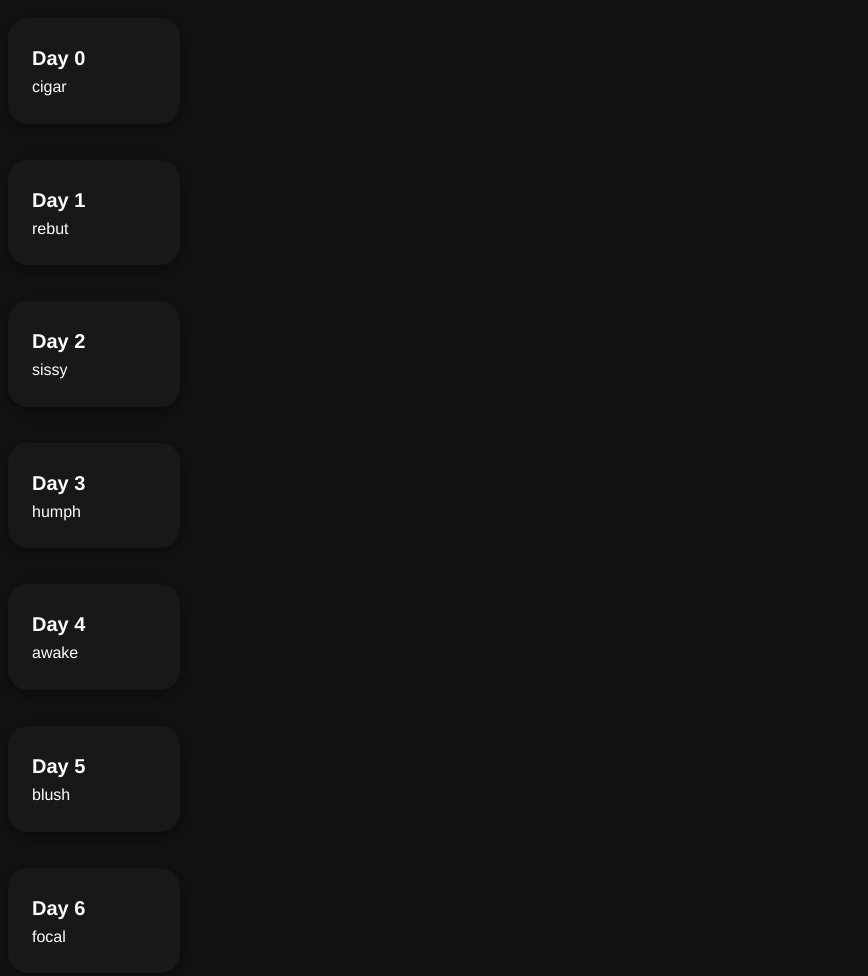
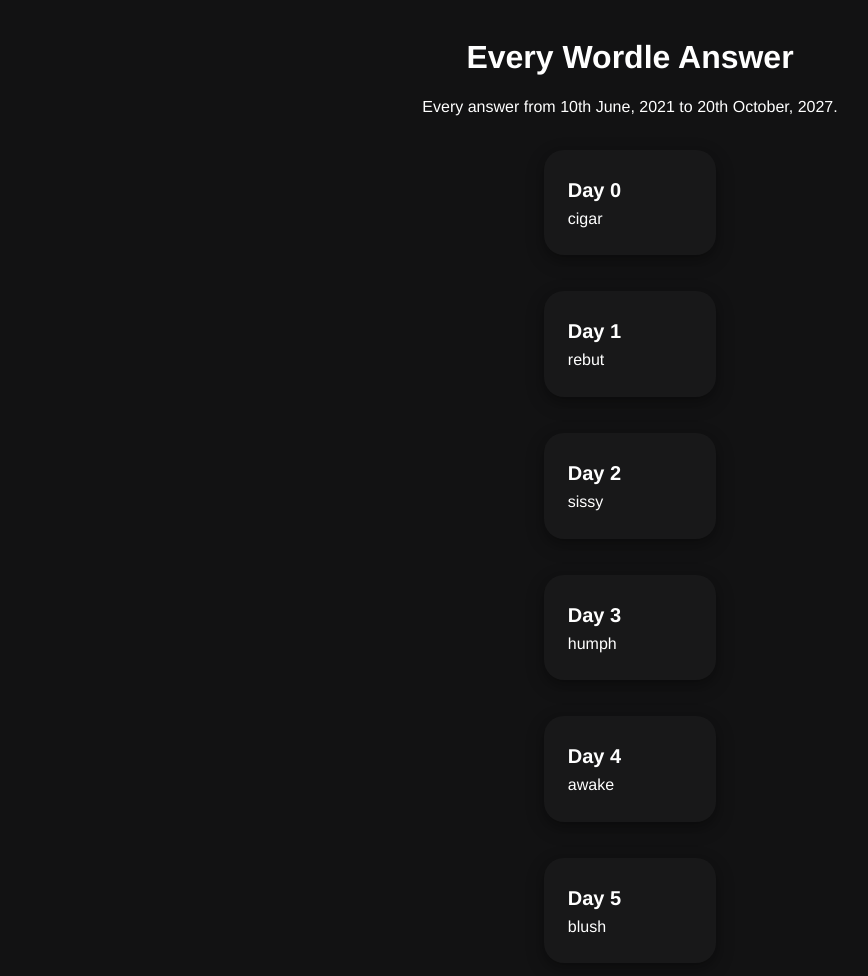
Before and after one commit to Trickshotted/05s.github.io, a plain HTML site: page list.html in a window 1280 px wide. Shown: the top 976 px of the page, without its empty margins (10-878 px from the left). Drawn offline with Linux system fonts and the light colour scheme.

Commit message:
Update list.html

```diff
--- a/list.html
+++ b/list.html
@@ -20,6 +20,7 @@
  background-color: #181819;
  border-radius: 20px;
  overflow:hidden;
+ margin: 0 auto;
  box-shadow: 0 4px 8px 0 rgba(0, 0, 0, 0.2), 0 6px 20px 0 rgba(0, 0, 0, 0.19);
  width: 10%;
 
@@ -29,6 +30,10 @@
 
         </style>
         <body onload="getWords()">
+            <div style="text-align: center;">
+            <h1>Every Wordle Answer</h1>
+            <p>Every answer from 10th June, 2021 to 20th October, 2027.</p>
+            </div><br>
             <label id="html"></label>
         </body>
     </head>
```
